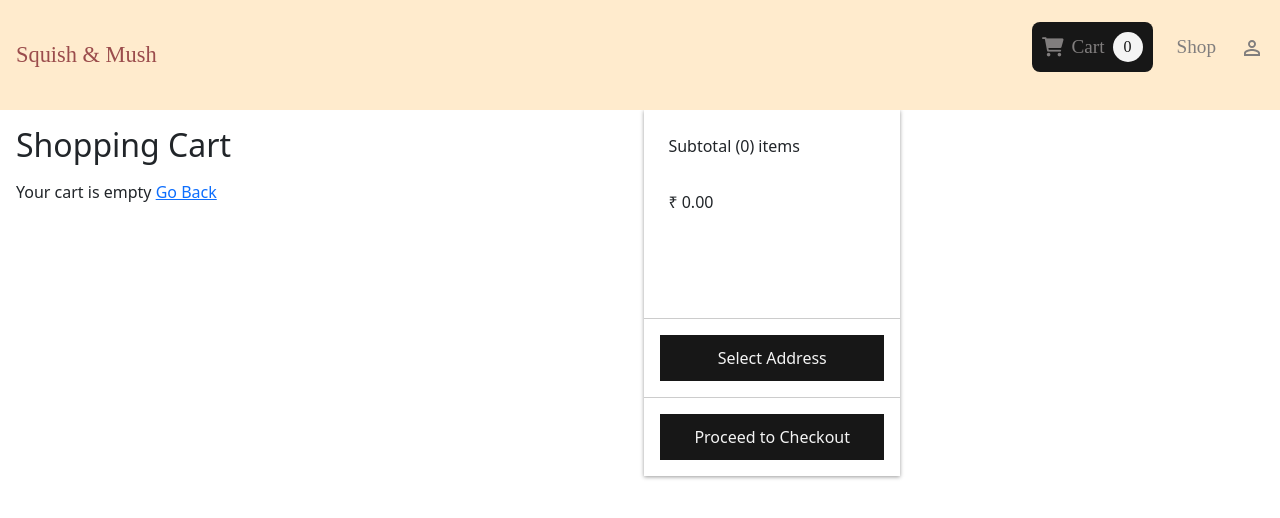
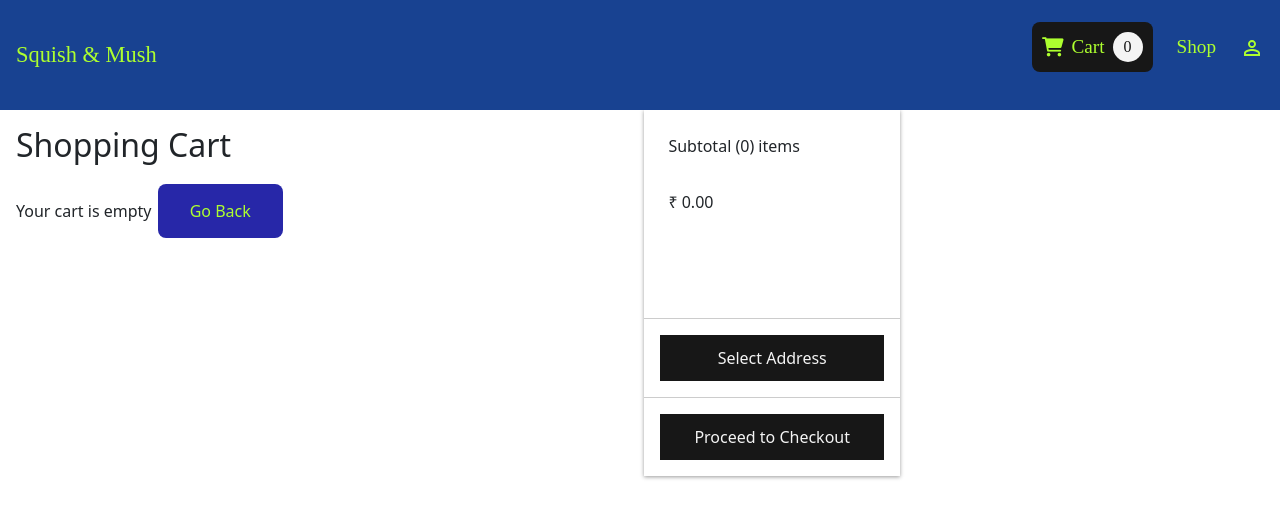
Before and after one commit to Jayanth9710/e-commerce-app-redux-payment-frontend, a React (Create React App) app: page /cart in a window 1280 px wide. Shown: the top 518 px of the page. Built offline with nearby package versions, Linux system fonts and the light colour scheme; a web font is replaced by a local one.

Commit message:
UI changes

```diff
--- a/src/App.js
+++ b/src/App.js
@@ -33,12 +33,12 @@ function App() {
      <SideDrawer show={sideToggle} click={()=>setSideToggle(false)}/>
      <Backdrop show={sideToggle} click={()=>setSideToggle(false)} />
     <Routes>
-      <Route path="/" element={<Home/>}/>
+      <Route path="/" element={<ManageAccount/>}/>
       <Route path="/register" element={<UserRegister />}/>
       <Route path="/login" element={<UserLogin />}/>
       <Route path="/about" element={<About/>}/>
       {/* <Route path="/edit" element={<EditUserDetails/>}/> */}
-      <Route path="/account" element={<ManageAccount/>}/>
+      <Route path="/home" element={<Home/>}/>
       <Route path="/address/:user" element={<UserAddress/>}/>
       <Route path="/api/products" element={<ProductListing />}/>
       <Route path="/api/addproduct" element={<AddProduct />}/>
--- a/src/components/CartPage.css
+++ b/src/components/CartPage.css
@@ -13,6 +13,24 @@
     margin-right: 1rem;
     background-color: transparent;
     padding: 1rem;
+}
+.link{
+    text-decoration: none;
+    background-color: rgb(39, 39, 168);
+  border: none;
+  color: greenyellow;
+  padding: 15px 32px;
+  text-align: center;
+  display: inline-block;
+  font-size: 16px;
+  margin: 4px 2px;
+  cursor: pointer;
+  border-radius: 8px;
+}
+
+.link:hover{
+    text-decoration: none;
+    color: white;
 }
 
 .cartpage__right{
--- a/src/components/CartPage.js
+++ b/src/components/CartPage.js
@@ -117,7 +117,7 @@ async  function displayRazorPay () {
                 <h2>Shopping Cart</h2>
               {cartItems.length === 0 ? (
                   <div>
-                      Your cart is empty <Link to='/'>Go Back</Link>
+                      Your cart is empty <Link className='link' to='/'>Go Back</Link>
                   </div>
               ) : (
                   cartItems.map((item) => <CartItem key={item.product} item={item} qtyChangeHandler={qtyChangeHandler} removeFromCartHandler={removeFromCartHandler}  />)
--- a/src/components/Header.css
+++ b/src/components/Header.css
@@ -3,7 +3,7 @@
 .navbar{
     width: 100%;
     height: 110px;
-    background-color: blanchedalmond;
+    background-color: rgb(24, 66, 145);
     display: flex;
     justify-content: space-between;
     align-items: center;
@@ -13,7 +13,7 @@
 }
 
 .navbar__logo{
-    color: #9b4c4c;
+    color: greenyellow;
     font-size: 1.4rem;
     cursor: pointer;
 }
@@ -29,7 +29,7 @@
 
 .navbar__links > li > a{
     text-decoration: none;
-    color: #817e7e;
+    color: greenyellow;
     font-size: 1.2rem;
     display: flex;
     align-items: center;
--- a/src/components/Header.js
+++ b/src/components/Header.js
@@ -42,7 +42,7 @@ function Header({click}) {
         </Link>
       </li>
       <li>
-        <Link to='/account' className='account'>
+        <Link to='/home' className='account'>
           <Tooltip title='Manage Account'>
           <div>
           <PermIdentityIcon />
--- a/src/components/ProductComponent.css
+++ b/src/components/ProductComponent.css
@@ -1,7 +1,9 @@
 .product__card{
     width: 300px;
+    border-radius: 15px;
     padding: 1rem;
-    background: #fff;
+    background: rgb(71, 63, 63);
+    color: white;
     box-shadow: 0 1px 4px rgba(0,0,0,0.4);
     margin: 8px auto;
     display: flex;
--- a/src/components/ProductListing.css
+++ b/src/components/ProductListing.css
@@ -5,12 +5,12 @@
     margin: 1rem auto;
 }
 .products__page{
-    background-color:#e4c6ab ;
+    background-color:rgb(24, 66, 145) ;
     margin-top: 0 !important;
 }
 .title{
     font-size: 1.5rem;
-    color: #964545;
+    color: greenyellow;
     margin-bottom: 1rem;
     margin-left: 8px;
     font-family: 'Noto Sans', sans-serif;
```
